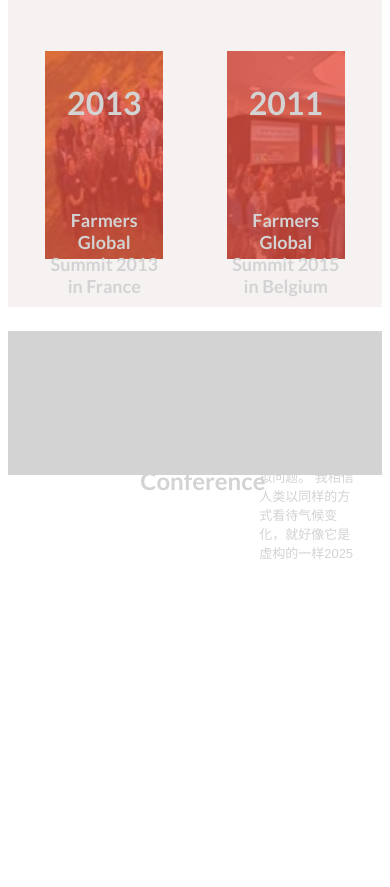
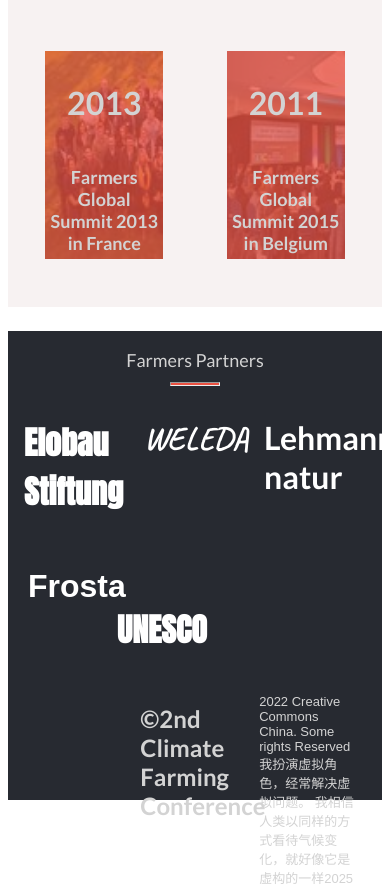
Before and after one commit to shakespear95/Farmers-Conference-, a website: page about.html in a window 390 px wide. Shown: the part 2154-3041 px from the top of the page. Before the commit the page ends 2716 px from the top, so only its background shows below. Drawn offline with Linux system fonts and the light colour scheme.

Commit message:
started working on the footer

```diff
--- a/about.html
+++ b/about.html
@@ -129,12 +129,18 @@
             <hr class="bottom">
 
             </div>
+            <div class="farmerssponsors">
                 <div class="partners-bottom-content">
                     <p class="partner-1">Elobau Stiftung</p>
                     <p class="partner-2">WELEDA</p>
                     <p class="partner-3">Lehmann natur</p>
+
+                </div>
+
+                <div class="second-layer">
                     <p class="partner-4">Frosta</p>
                     <p class="partner-5">UNESCO</p>
+                </div>
             </div>
             </div>
         </section>
--- a/css/mobile.css
+++ b/css/mobile.css
@@ -437,7 +437,6 @@
   }
 
   .footer-sectionabout {
-    background-color: #d3d3d3;
     height: 12em;
   }
 }
--- a/css/styles.css
+++ b/css/styles.css
@@ -509,6 +509,7 @@
     color: #d3d3d3;
     text-align: center;
     font-size: large;
+    padding-top: 1px;
   }
 
   .sumithead {
@@ -670,10 +671,6 @@
     margin-top: 2em;
   }
 
-  .farmimgpartnersabout {
-    display: none;
-  }
-
   .footerpart {
     background-color: #d3d3d3;
   }
```
Lines whose indentation alone changed are shown as unchanged.
